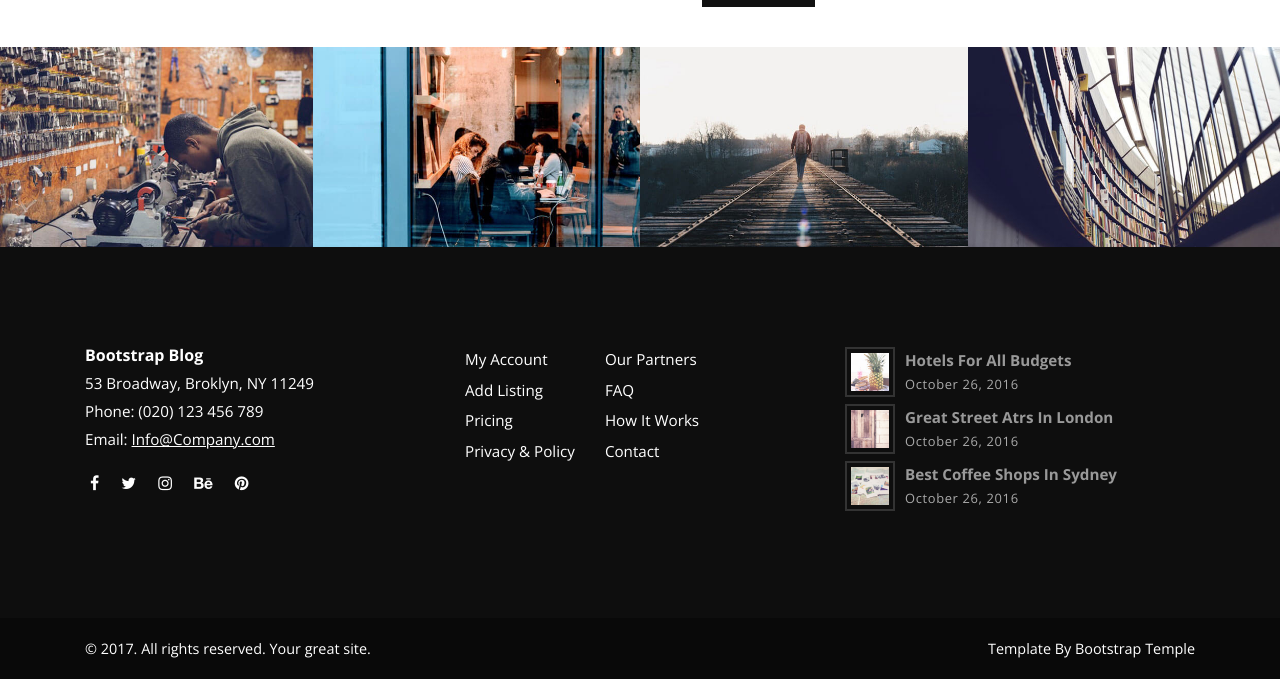
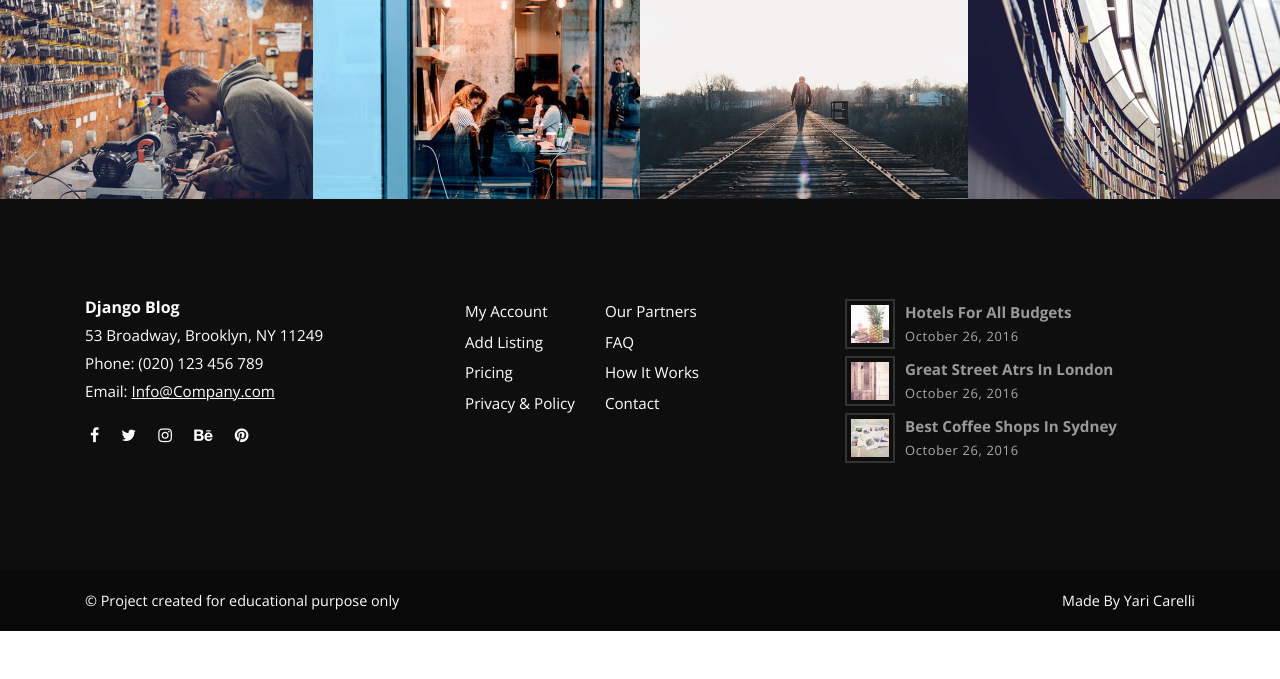
Before and after one commit to Yari-Carelli/Django-Blog, a Django app: page / in a window 1280 px wide. Shown: the part 2163-2842 px from the top of the page. After the commit the page ends 2794 px from the top, so only its background shows below. Run offline with Django 3.2, Linux system fonts and the light colour scheme; some libraries are stand-ins or nearby versions.

Commit message:
update templates files

```diff
--- a/templates/blog.html
+++ b/templates/blog.html
@@ -9,13 +9,12 @@
         <main class="posts-listing col-lg-8">
           <div class="container">
             <div class="row">
-              <!-- post -->
+              <!-- Post -->
               {% for post in queryset %}
               <div class="post col-xl-6">
                 <div class="post-thumbnail"><a href="{{ post.get_absolute_url }}"><img src="{{ post.thumbnail.url }}" alt="..." class="img-fluid"></a></div>
                 <div class="post-details">
                   <div class="post-meta d-flex justify-content-between">
-                    {% comment %} <div class="date meta-last">20 May | 2016</div> {% endcomment %}
                     <div class="category">
                     {% for cat in post.categories.all %}
                     <a href="#">{{ cat }}</a>
--- a/templates/footer.html
+++ b/templates/footer.html
@@ -4,10 +4,10 @@
         <div class="row">
           <div class="col-md-4">
             <div class="logo">
-              <h6 class="text-white">Bootstrap Blog</h6>
+              <h6 class="text-white">Django Blog</h6>
             </div>
             <div class="contact-details">
-              <p>53 Broadway, Broklyn, NY 11249</p>
+              <p>53 Broadway, Brooklyn, NY 11249</p>
               <p>Phone: (020) 123 456 789</p>
               <p>Email: <a href="mailto:info@company.com">Info@Company.com</a></p>
               <ul class="social-menu">
@@ -56,12 +56,10 @@
         <div class="container">
           <div class="row">
             <div class="col-md-6">
-              <p>&copy; 2017. All rights reserved. Your great site.</p>
+              <p>&copy; Project created for educational purpose only</p>
             </div>
             <div class="col-md-6 text-right">
-              <p>Template By <a href="https://bootstraptemple.com" class="text-white">Bootstrap Temple</a>
-                <!-- Please do not remove the backlink to Bootstrap Temple unless you purchase an attribution-free license @ Bootstrap Temple or support us at http://bootstrapious.com/donate. It is part of the license conditions. Thanks for understanding :)                         -->
-              </p>
+              <p>Made By <a href="https://github.com/Yari-Carelli" class="text-white">Yari Carelli</a></p>
             </div>
           </div>
         </div>
--- a/templates/head.html
+++ b/templates/head.html
@@ -2,7 +2,7 @@
   <head>
     <meta charset="utf-8">
     <meta http-equiv="X-UA-Compatible" content="IE=edge">
-    <title>Bootstrap Blog - B4 Template by Bootstrap Temple</title>
+    <title>Django Blog</title>
     <meta name="description" content="">
     <meta name="viewport" content="width=device-width, initial-scale=1">
     <meta name="robots" content="all,follow">
@@ -16,8 +16,4 @@
     <link rel="shortcut icon" href="{% static 'favicon.png' %}">
 
     <link href='{% static "styles/github.css" %}' rel="stylesheet">
-
-    <!-- Tweaks for older IEs--><!--[if lt IE 9]>
-        <script src="https://oss.maxcdn.com/html5shiv/3.7.3/html5shiv.min.js"></script>
-        <script src="https://oss.maxcdn.com/respond/1.4.2/respond.min.js"></script><![endif]-->
   </head>
--- a/templates/index.html
+++ b/templates/index.html
@@ -8,7 +8,7 @@
       <div class="container">
         <div class="row">
           <div class="col-lg-7">
-            <h1>Bootstrap 4 Blog - A free template by Bootstrap Temple</h1><a href="#" class="hero-link">Discover More</a>
+            <h1>Django Blog</h1><a href="#" class="hero-link">Discover More</a>
           </div>
         </div><a href=".intro" class="continue link-scroll"><i class="fa fa-long-arrow-down"></i> Scroll Down</a>
       </div>
--- a/templates/scripts.html
+++ b/templates/scripts.html
@@ -1,5 +1,5 @@
 {% load static %}
-<!-- JavaScript files-->
+<!-- JavaScript files -->
 <script src="{% static 'vendor/jquery/jquery.min.js' %}"></script>
 <script src="{% static 'vendor/popper.js/umd/popper.min.js' %}"> </script>
 <script src="{% static 'vendor/bootstrap/js/bootstrap.min.js' %}"></script>
--- a/templates/sidebar.html
+++ b/templates/sidebar.html
@@ -1,5 +1,5 @@
 <aside class="col-lg-4">
-    <!-- Widget [Search Bar Widget]-->
+    <!-- Widget [Search Bar Widget] -->
     <div class="widget search">
     <header>
         <h3 class="h6">Search the blog</h3>
@@ -11,7 +11,7 @@
         </div>
     </form>
     </div>
-    <!-- Widget [Latest Posts Widget]        -->
+    <!-- Widget [Latest Posts Widget] -->
     <div class="widget latest-posts">
     <header>
         <h3 class="h6">Latest Posts</h3>
@@ -31,7 +31,7 @@
         </a>
         {% endfor %}
     </div>
-    <!-- Widget [Categories Widget]-->
+    <!-- Widget [Categories Widget] -->
     <div class="widget categories">
     <header>
         <h3 class="h6">Categories</h3>
```
